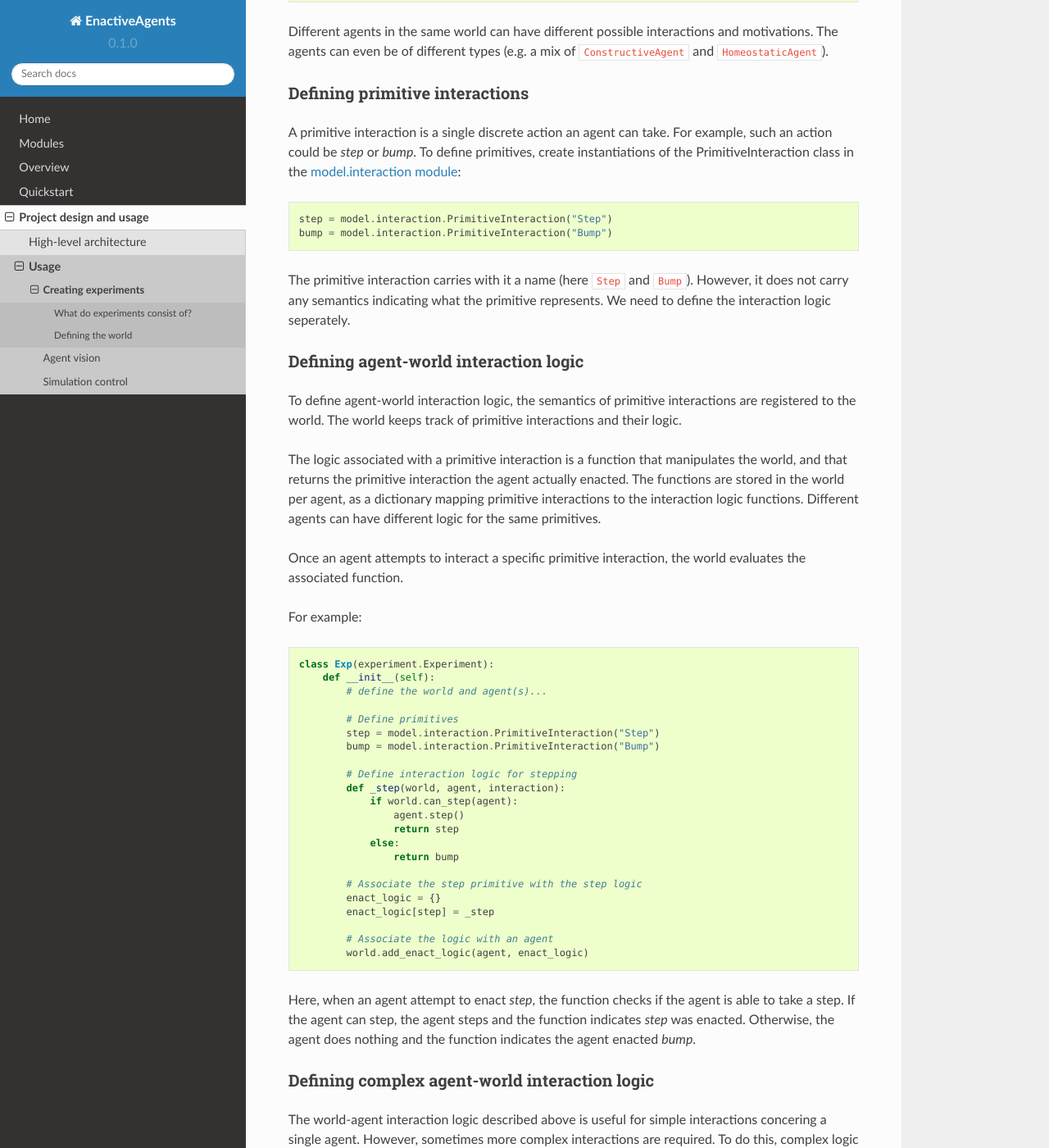
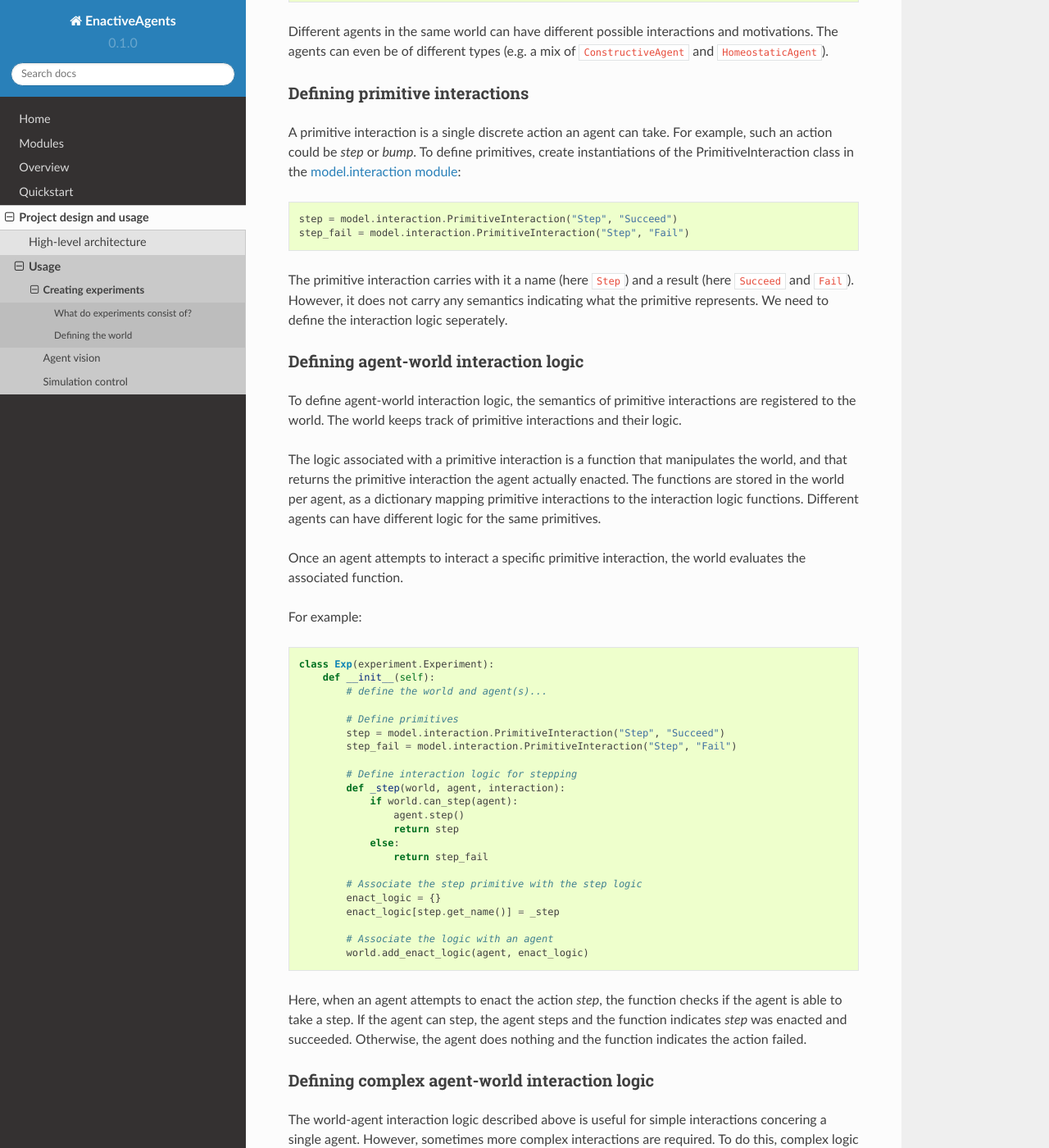
Before and after one commit to Beskhue/enactive-agents, a Sphinx documentation site: the page built from docs/usage.experiments.rst, in a window 1280 px wide and 1400 px high, scrolled down 2604 px. Shown: the whole window at 82% size. Built offline with Sphinx 7.4.7 and the Read the Docs theme 2.0.0, drawn with Linux system fonts in a browser that asks for light colours; pages that are not in the unit, such as notebooks, are missing from menus.

Commit message:
Update description of primitives to include the result

```diff
--- a/docs/usage.experiments.rst
+++ b/docs/usage.experiments.rst
@@ -131,10 +131,10 @@ To define primitives, create instantiations of the PrimitiveInteraction class in
 
 ::
 
-    step = model.interaction.PrimitiveInteraction("Step")
-    bump = model.interaction.PrimitiveInteraction("Bump")
+    step = model.interaction.PrimitiveInteraction("Step", "Succeed")
+    step_fail = model.interaction.PrimitiveInteraction("Step", "Fail")
 
-The primitive interaction carries with it a name (here ``Step`` and ``Bump``).
+The primitive interaction carries with it a name (here ``Step``) and a result (here ``Succeed`` and ``Fail``).
 However, it does not carry any semantics indicating what the primitive represents.
 We need to define the interaction logic seperately.
 
@@ -158,8 +158,8 @@ For example:
             # define the world and agent(s)...
 
             # Define primitives
-            step = model.interaction.PrimitiveInteraction("Step")
-            bump = model.interaction.PrimitiveInteraction("Bump")
+            step = model.interaction.PrimitiveInteraction("Step", "Succeed")
+            step_fail = model.interaction.PrimitiveInteraction("Step", "Fail")
 
             # Define interaction logic for stepping
             def _step(world, agent, interaction):
@@ -167,16 +167,16 @@ For example:
                     agent.step()
                     return step
                 else:
-                    return bump
+                    return step_fail
 
             # Associate the step primitive with the step logic
             enact_logic = {}
-            enact_logic[step] = _step
+            enact_logic[step.get_name()] = _step
 
             # Associate the logic with an agent
             world.add_enact_logic(agent, enact_logic)
 
-Here, when an agent attempt to enact *step*, the function checks if the agent is able to take a step. If the agent can step, the agent steps and the function indicates *step* was enacted. Otherwise, the agent does nothing and the function indicates the agent enacted *bump*.
+Here, when an agent attempts to enact the action *step*, the function checks if the agent is able to take a step. If the agent can step, the agent steps and the function indicates *step* was enacted and succeeded. Otherwise, the agent does nothing and the function indicates the action failed.
 
 Defining complex agent-world interaction logic
 ----------------------------------------------
```
